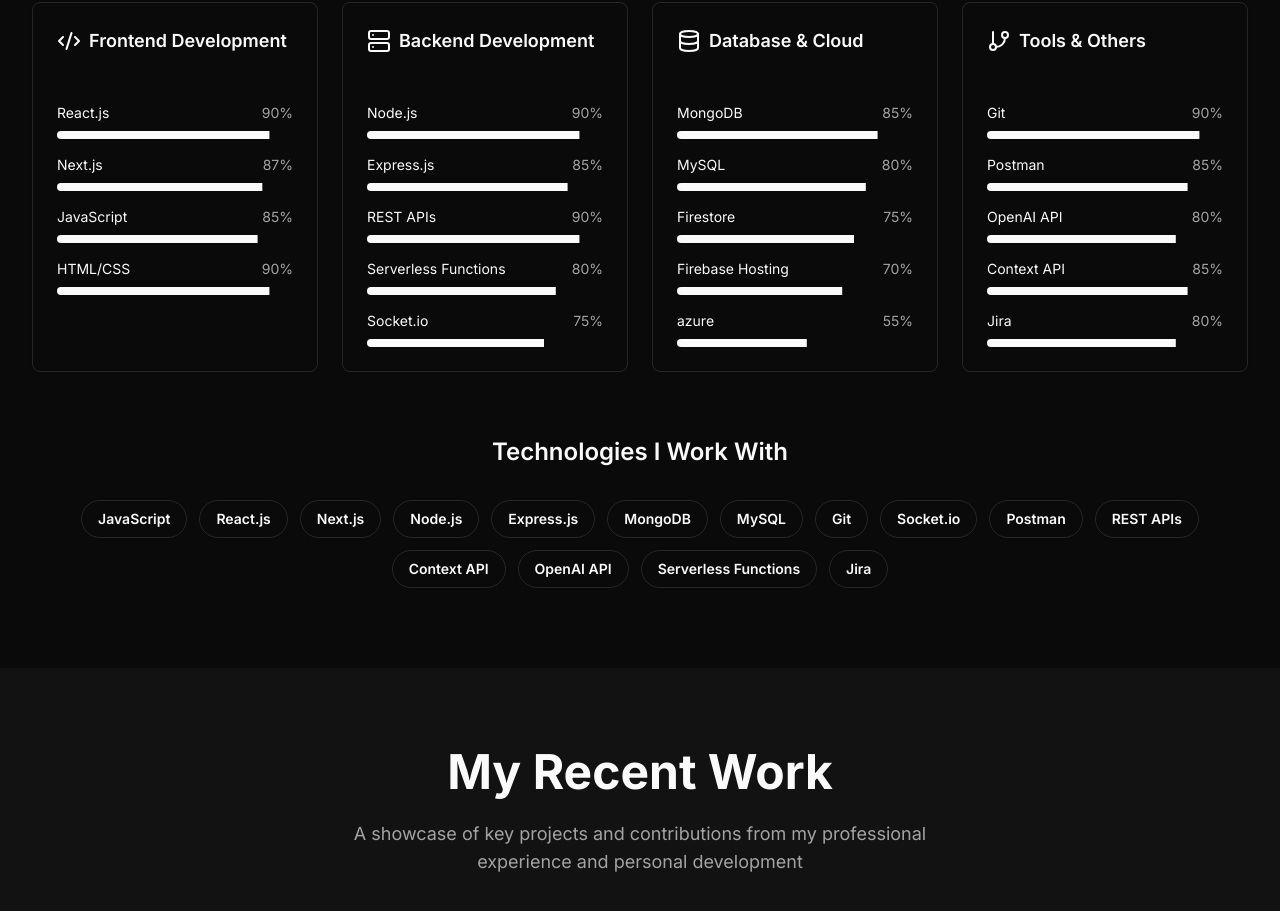
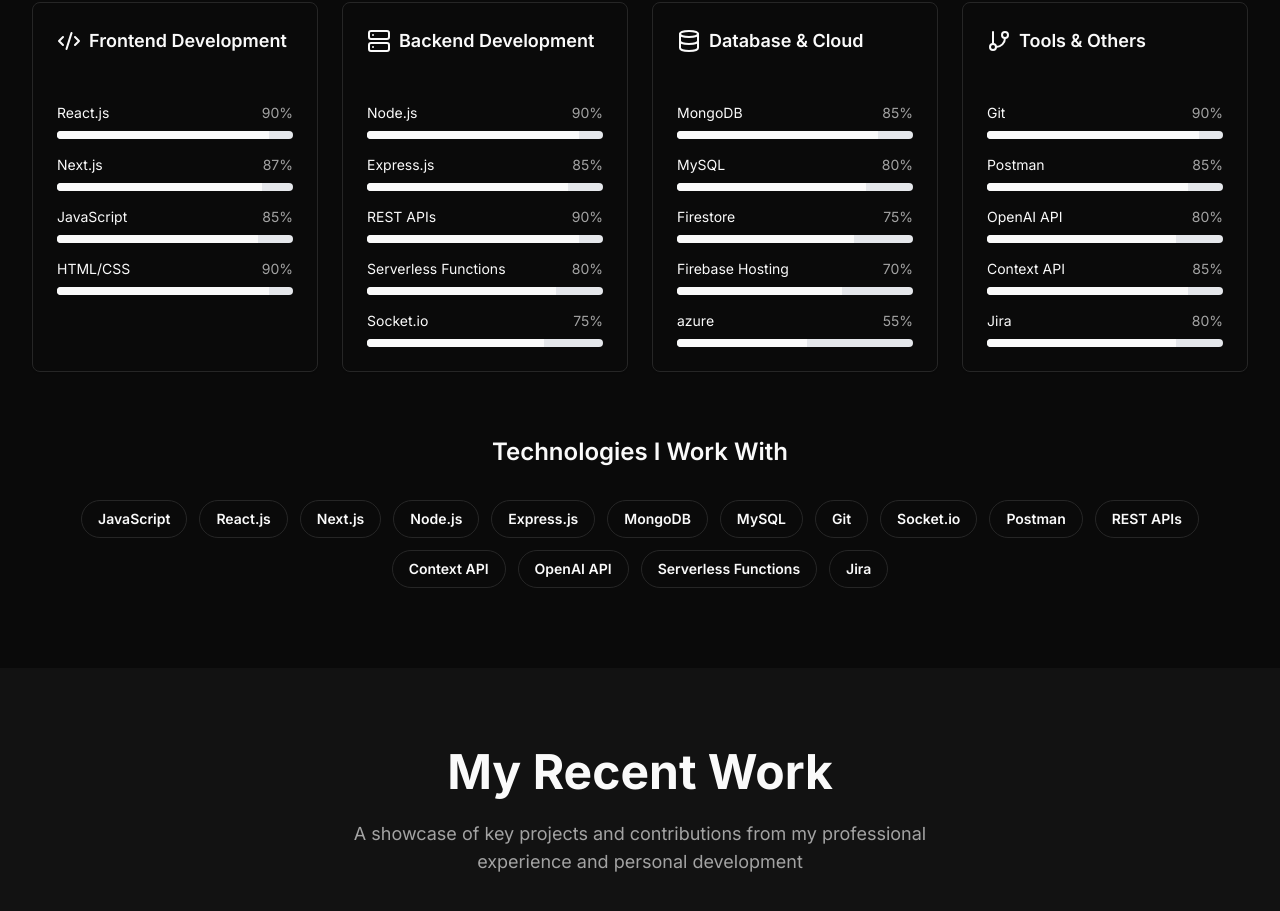
Before and after one commit to thefstack/thefstack-cms, a Next.js app: page / in a window 1280 px wide. Shown: the part 2040-2951 px from the top of the page. Built offline with nearby package versions, Linux system fonts and the light colour scheme.

Commit message:
updated progress to fix error

```diff
--- a/components/skills.js
+++ b/components/skills.js
@@ -31,7 +31,7 @@
         { name: 'Express.js', level: 85 },
         { name: 'REST APIs', level: 90 },
         { name: 'Serverless Functions', level: 80 },
-        { name: 'Socket.io', level: 75 }
+        { name: 'Socket.io', level: 75 },
       ],
     },
     {
--- /dev/null
+++ b/components/ui/progress.jsx
@@ -0,0 +1,23 @@
+// components/ui/progress.jsx
+'use client';
+
+import React from 'react';
+import { cn } from '@/lib/utils'; // If you're using a className utility (optional)
+
+export function Progress({ value, className }) {
+  const clampedValue = Math.max(0, Math.min(100, value || 0)); // Ensure value is between 0–100
+
+  return (
+    <div
+      className={cn(
+        'w-full h-2 bg-gray-200 rounded-full overflow-hidden',
+        className
+      )}
+    >
+      <div
+        className="h-full bg-primary transition-all duration-300"
+        style={{ width: `${clampedValue}%` }}
+      />
+    </div>
+  );
+}
--- a/components/ui/progress.tsx
+++ /dev/null
@@ -1,28 +0,0 @@
-'use client';
-
-import * as React from 'react';
-import * as ProgressPrimitive from '@radix-ui/react-progress';
-
-import { cn } from '@/lib/utils';
-
-const Progress = React.forwardRef<
-  React.ElementRef<typeof ProgressPrimitive.Root>,
-  React.ComponentPropsWithoutRef<typeof ProgressPrimitive.Root>
->(({ className, value, ...props }, ref) => (
-  <ProgressPrimitive.Root
-    ref={ref}
-    className={cn(
-      'relative h-4 w-full overflow-hidden rounded-full bg-secondary',
-      className
-    )}
-    {...props}
-  >
-    <ProgressPrimitive.Indicator
-      className="h-full w-full flex-1 bg-primary transition-all"
-      style={{ transform: `translateX(-${100 - (value || 0)}%)` }}
-    />
-  </ProgressPrimitive.Root>
-));
-Progress.displayName = ProgressPrimitive.Root.displayName;
-
-export { Progress };
--- a/package.json
+++ b/package.json
@@ -51,6 +51,7 @@
     "input-otp": "^1.2.4",
     "lucide-react": "^0.446.0",
     "next": "13.5.1",
+    "next-sitemap": "^4.2.3",
     "next-themes": "^0.3.0",
     "nodemailer": "^7.0.3",
     "postcss": "8.4.30",
```
Also changed, not shown: 1 other file (tests, documents, lock files or other folders).
